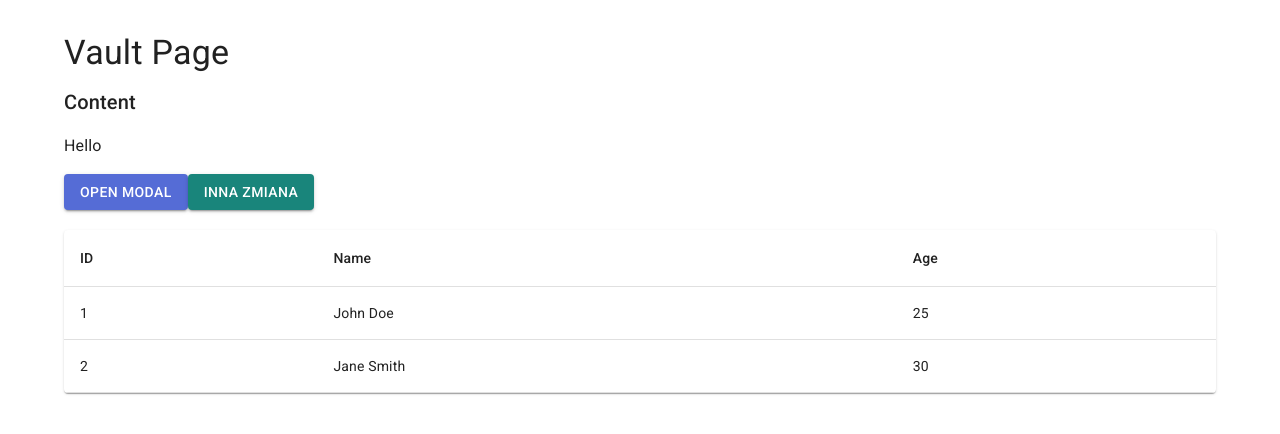
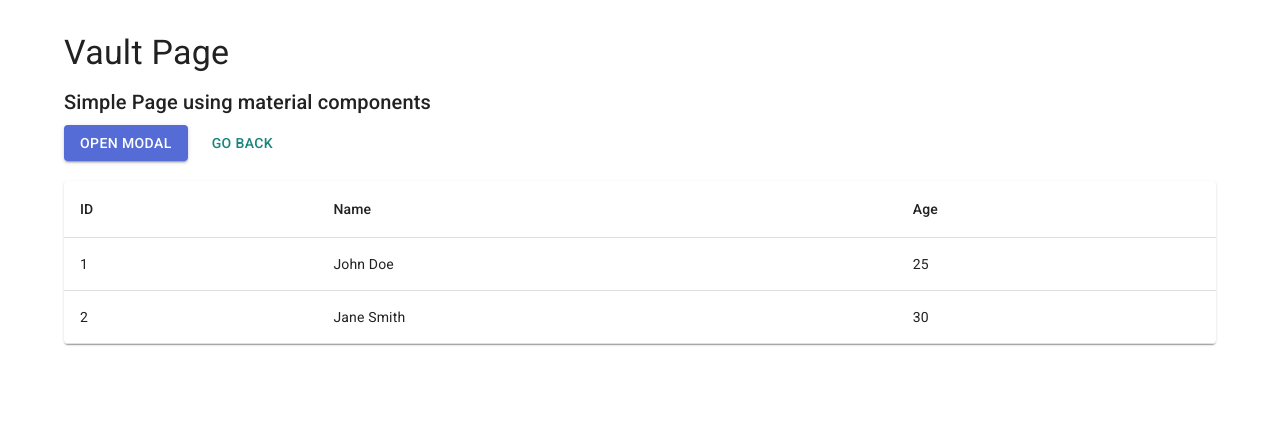
Before and after one commit to srednickipat/react-vault, a React (Vite) app: page /#/vault in a window 1280 px wide. Shown: the top 434 px of the page. Built offline with nearby package versions, Linux system fonts and the light colour scheme.

Commit message:
feat: migate dashboard to MUI

```diff
--- a/src/pages/dashboard/Dashboard.jsx
+++ b/src/pages/dashboard/Dashboard.jsx
@@ -1,3 +1,4 @@
+import { Box, Button, Typography } from "@mui/material";
 import { useState } from "react";
 import { Link } from "react-router-dom";
 
@@ -5,20 +6,20 @@ function Dashboard() {
   const [count, setCount] = useState(0);
 
   return (
-    <>
-      <h1>Vite + React App Example</h1>
-      <div className="card">
-        <button onClick={() => setCount((count) => count + 1)}>
+    <Box mt={4} display="flex" flexDirection="column" alignItems="center">
+      <Typography variant="h4">Vite + React App Example</Typography>
+
+      <Box>
+        <Button onClick={() => setCount((count) => count + 1)}>
           count is {count}
-        </button>
-      </div>
-
-      <p className="read-the-docs">
-        Click on the Vite and React logos to learn more
-      </p>
-
-      <Link to={"/vault"}>VAULT</Link>
-    </>
+        </Button>
+      </Box>
+      <Box>
+        <Button LinkComponent={Link} to={"/vault"} color="secondary">
+          VAULT Page
+        </Button>
+      </Box>
+    </Box>
   );
 }
 
--- a/src/pages/vault/components/Content.jsx
+++ b/src/pages/vault/components/Content.jsx
@@ -1,19 +1,18 @@
 import { Box, Button, Typography } from "@mui/material";
+import { Link } from "react-router-dom";
 
 const ContentComponent = ({ handleModalOpen }) => {
   return (
     <Box>
       <Typography variant="h6" gutterBottom>
-        Content
+        Simple Page using material components
       </Typography>
-      <p>Hello</p>
 
       <Button variant="contained" color="primary" onClick={handleModalOpen}>
         Open Modal
       </Button>
-
-      <Button variant="contained" color="secondary">
-        Inna zmiana
+      <Button LinkComponent={Link} to={"/"} color="secondary" sx={{ ml: 2 }}>
+        Go Back
       </Button>
     </Box>
   );
```
